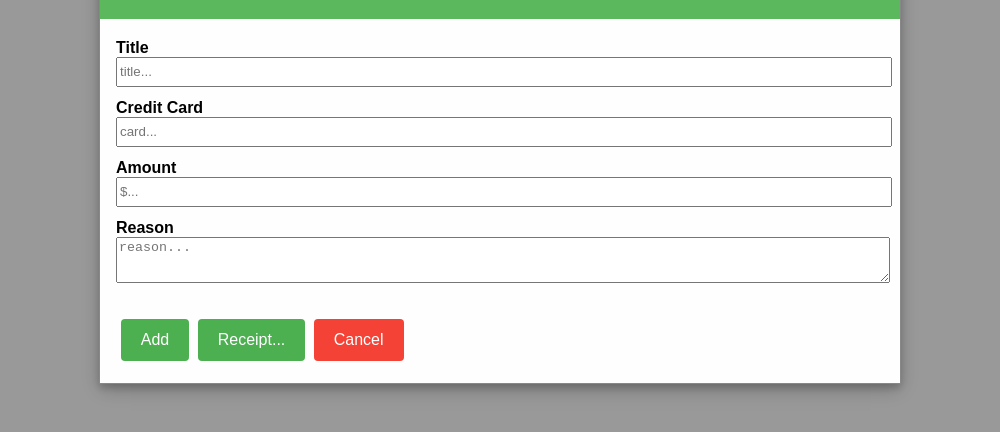
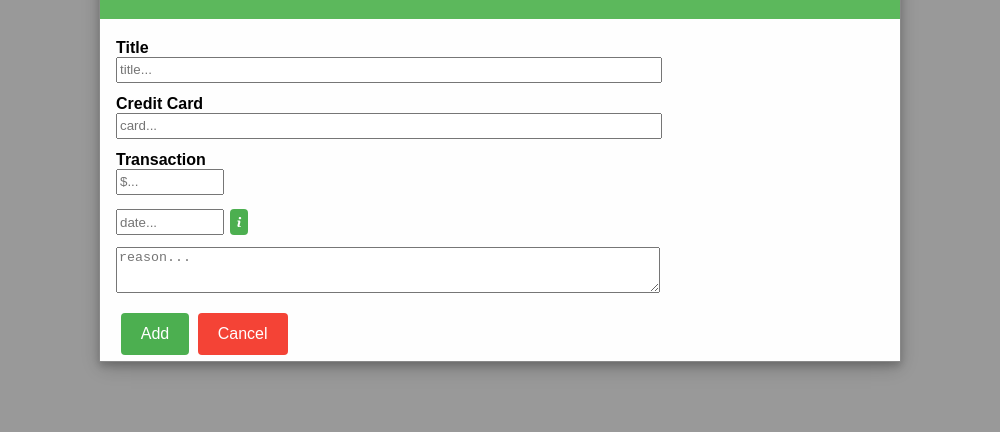
Before and after one commit to bigdogsgottaeat/electron-viz, an Electron app: page index.html in a window 1000 px wide. Both pictures are taken after a click on the button 103 px from the left and 26 px from the top of the page. Shown: the part 132-564 px from the top of the page. Drawn offline with Linux system fonts and the light colour scheme.

Commit message:
Updated UI

```diff
--- a/assets/css/modal.css
+++ b/assets/css/modal.css
@@ -28,6 +28,17 @@
     animation-duration: 0.4s
 }
 
+.model-imgcontainer {
+    position: relative;
+    width: 100%;
+    height: 250px;
+    border: 2 border-style blue;
+    background-color: gray;
+    color: blue;
+    text-align: center;
+    margin: 24px 0 12px 0;
+}
+
 .modal-header {
     padding: 2px 16px;
     background-color: #5cb85c;
@@ -52,6 +63,21 @@
     opacity: 0.8;
 }
 
+.modal-small-btn {
+    position: relative;
+    border: none; /* Remove borders */
+    color: white;
+    background-color: #4CAF50; /* Add a backgriund color */
+    padding: 4px 4px;
+    margin: 2px 2px;
+    border-radius: 4px;
+    cursor: pointer; /* Add a pointer cursor on mouse-over */
+}
+
+.modal-small-btn:hover {
+    opacity: 0.8;
+}
+
 .modal-cancel-btn {
      position: relative;
      border: none; /* Remove borders */
@@ -71,13 +97,13 @@
 .modal-label {
     color: black;
     font-family: sans-serif;
-    font-size: 12;
+    font-size: 10;
     font-weight: bold;
   }
 
 .modal-entry {
      width: 100%; /* Full width */
-     height: 24px;
+     height: 20px;
      margin-bottom: 12px;
 }
 
--- a/index.html
+++ b/index.html
@@ -35,18 +35,26 @@
               <h2>Add/Update Expense</h2>
             </div>
               <div class="modal-body">
+                <div style="width:70%; position:relative">
                   <label class="modal-label" for="title">Title</label>
-             <input class="modal-entry" type="text" id="title" name="title" placeholder="title...">
+                  <input class="modal-entry" type="text" id="title" name="title" placeholder="title..." required/>
                   <label class="modal-label" for="credit-card">Credit Card</label>
                   <input class="modal-entry" type="text" id="credit-card" name="credit-card" placeholder="card...">
-             <label class="modal-label" for="amount">Amount</label>
-             <input class="modal-entry" type="text" id="amount" name="amount" placeholder="$...">
-             <label class="modal-label" for="reason">Reason</label>
+                  <label class="modal-label" for="amount">Transaction</label>
+                  <div style="display: block; width:160px;">
+                    <input class="modal-entry"  type="text" id="amount" name="amount" placeholder="$..." style="width:100px">
+                    <input class="modal-entry"  type="text" id="date" name="date" placeholder="date..." style="width:100px">
+                    <button class="modal-small-btn">
+                      <img src="assets/icons/info.svg" style="padding-top:4px; width:10px; height:10px; text-align:center;" alt="Home" />
+                    </button>
+                  </div>
                   <textarea class="modal-entry" id="reason" name="reason" placeholder="reason..." style="height:40px"></textarea>
-             <p/>
                   <button class='modal-btn' id="add">Add</button>
-             <button class='modal-btn'>Receipt...</button>
                   <button class='modal-cancel-btn'>Cancel</button>
+              </div>
+              <div style="border:2px; background: gray; position:relative; width:30%; height:100%">
+              </div>
+            </div>
          </div>
       </div>
     </div>
```
Lines whose indentation alone changed are shown as unchanged.
